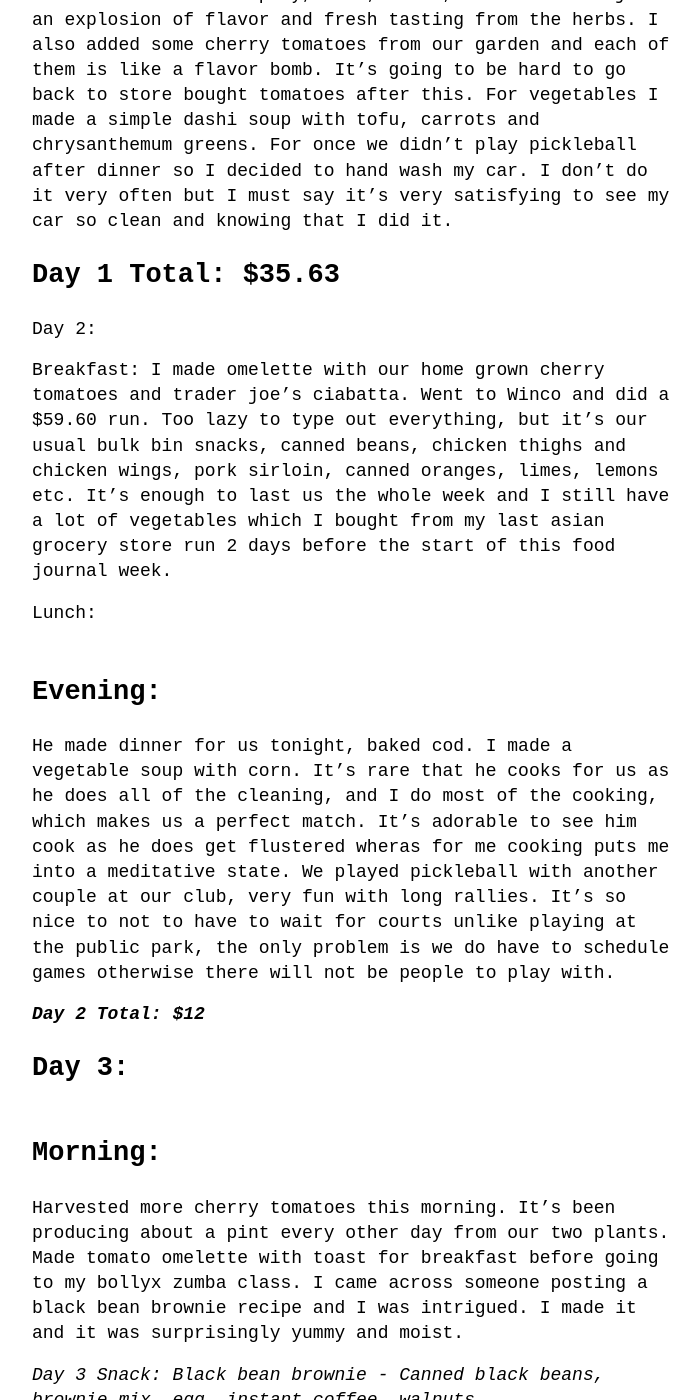
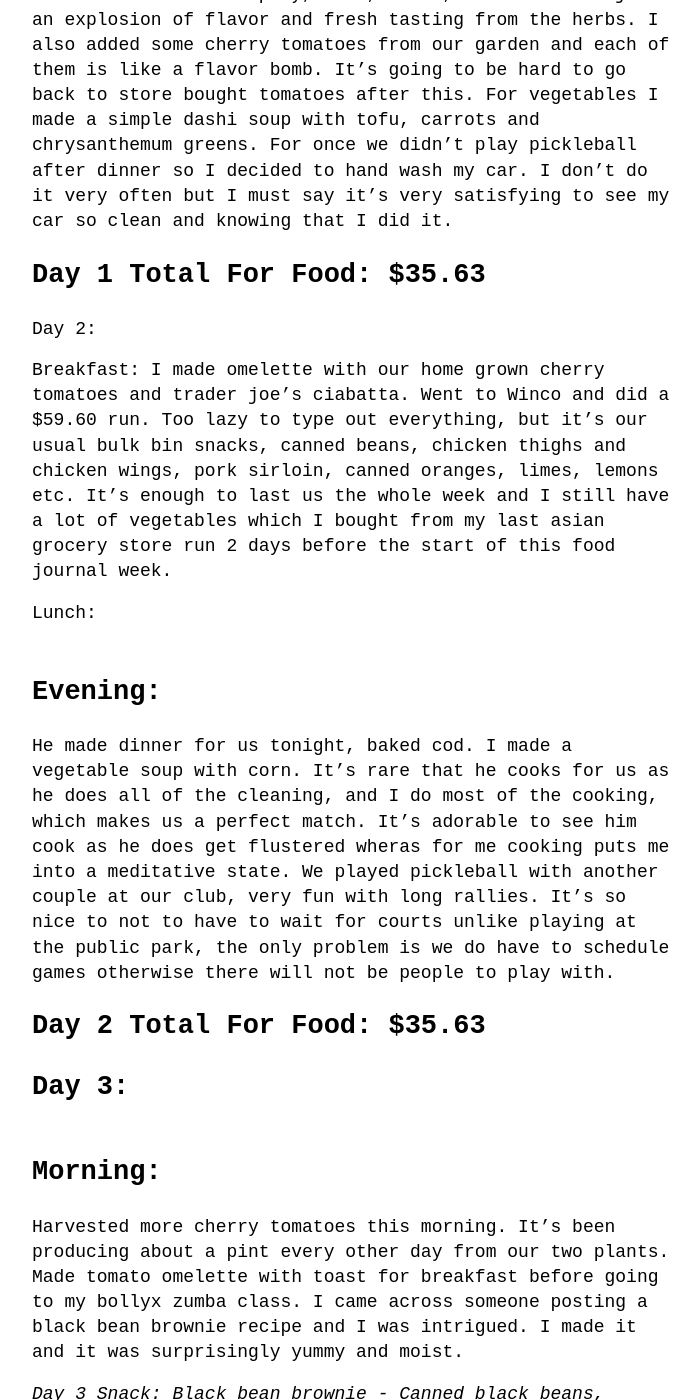
Before and after one commit to groceryshoppingisfun/weeklyfoodjournal, a Jekyll site: the page built from _posts/2025-06-16-Thai-Inspired-Cooking-Week.md, in a window 1280 px wide and 1400 px high, scrolled down 3818 px. Shown: the whole window, without its empty margins (288-988 px from the left). Built offline with Jekyll 4.4.1, drawn with Linux system fonts in a browser that asks for light colours; some of the changed text lies outside the part shown.

Commit message:
Update 2025-06-16-Thai-Inspired-Cooking-Week.md

```diff
--- a/_posts/2025-06-16-Thai-Inspired-Cooking-Week.md
+++ b/_posts/2025-06-16-Thai-Inspired-Cooking-Week.md
@@ -40,7 +40,7 @@ After lunch I watched a couple episodes of an anime series called "Spy x Family"
 I have been following this Thai lady on YouTube called "ThaiFood Chef". I've made several of her recipes and they are all simple and delicious. Today I made Thai Grilled Pork Salad which is spicy, sour, sweet, umami. It was just an explosion of flavor and fresh tasting from the herbs. I also added some cherry tomatoes from our garden and each of them is like a flavor bomb. It's going to be hard to go back to store bought tomatoes after this. For vegetables I made a simple dashi soup with tofu, carrots and chrysanthemum greens. For once we didn't play pickleball after dinner so I decided to hand wash my car. I don't do it very often but I must say it's very satisfying to see my car so clean and knowing that I did it.
 
 
-# Day 1 Total: $35.63
+# Day 1 Total For Food: $35.63
 
 Day 2:
 
@@ -53,7 +53,7 @@ Lunch:
 He made dinner for us tonight, baked cod. I made a vegetable soup with corn. It's rare that he cooks for us as he does all of the cleaning, and I do most of the cooking, which makes us a perfect match. It's adorable to see him cook as he does get flustered wheras for me cooking puts me into a meditative state. We played pickleball with another couple at our club, very fun with long rallies. It's so nice to not to have to wait for courts unlike playing at the public park, the only problem is we do have to schedule games otherwise there will not be people to play with.
 
 
-***Day 2 Total: $12***
+# Day 2 Total For Food: $35.63
 
 # Day 3:
 ## Morning:
@@ -72,7 +72,7 @@ Lunch is a simple stir fried pork with ginger and green onions and rice. I was t
 
 ## Evening:
 
-# Day 3 Total: $0
+# Day 3 Total For Food: $0
 
 Day 4:
 
```
